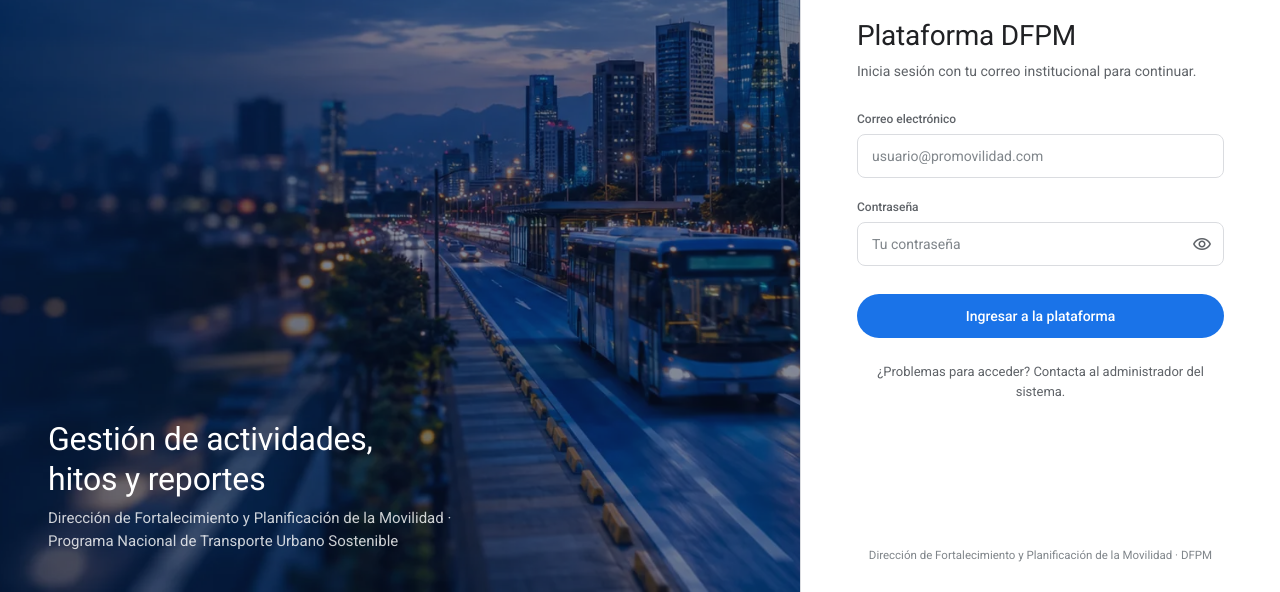
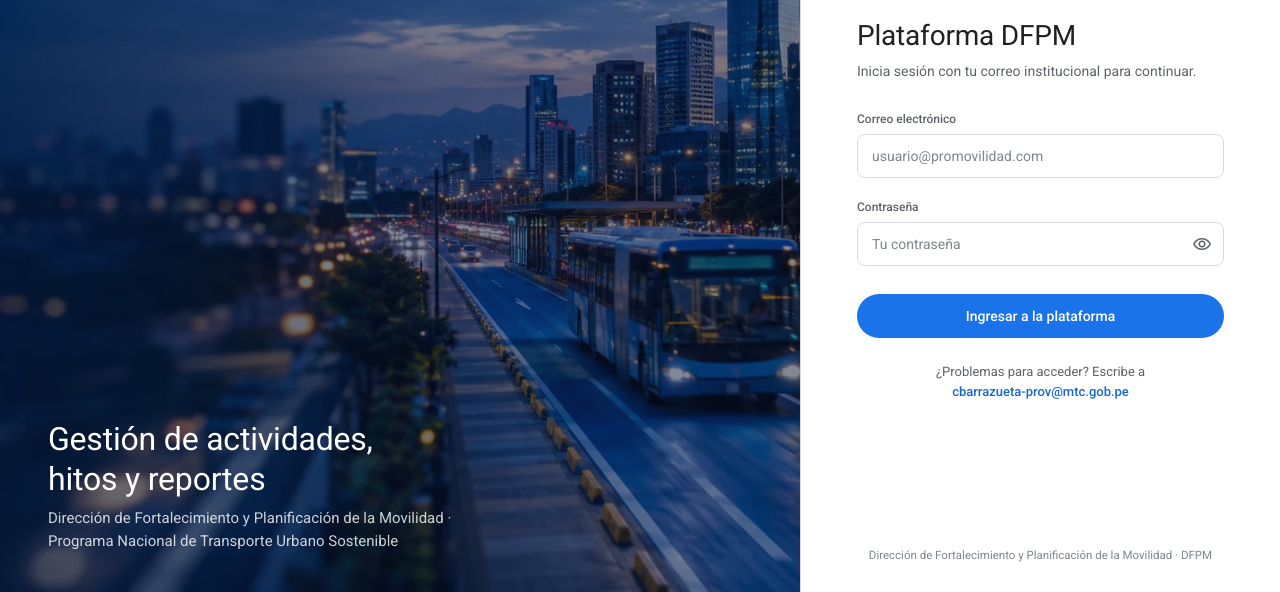
Before and after one commit to promovilidad-pages/plataforma-dfpm, a plain HTML site: page login.html in a window 1280 px wide. Shown: the part 208-800 px from the top of the page. Drawn offline with nearby package versions, Linux system fonts and the light colour scheme.

Commit message:
Login: correo de contacto para problemas de acceso
Co-Authored-By: Claude Opus 5.5 <noreply@anthropic.com>

```diff
--- a/login.html
+++ b/login.html
@@ -72,6 +72,8 @@
     .btn:disabled{background:var(--border-soft);color:var(--text-3);box-shadow:none;cursor:default;transform:none}
 
     .help{margin:24px 0 0;font-size:13px;color:var(--text-2);text-align:center}
+    .help a{color:var(--primary-ink);font-weight:500;text-decoration:none;white-space:nowrap}
+    .help a:hover{text-decoration:underline}
     .panel-foot{margin:32px 0 0;font-size:11.5px;line-height:1.6;color:var(--text-3);text-align:center}
 
     @media (max-width:960px){
@@ -124,7 +126,7 @@
       </div>
       <button class="btn" id="btnLogin">Ingresar a la plataforma</button>
 
-      <p class="help">¿Problemas para acceder? Contacta al administrador del sistema.</p>
+      <p class="help">¿Problemas para acceder? Escribe a <a href="mailto:cbarrazueta-prov@mtc.gob.pe">cbarrazueta-prov@mtc.gob.pe</a></p>
     </div>
     <p class="panel-foot">Dirección de Fortalecimiento y Planificación de la Movilidad · DFPM</p>
   </main>
```
